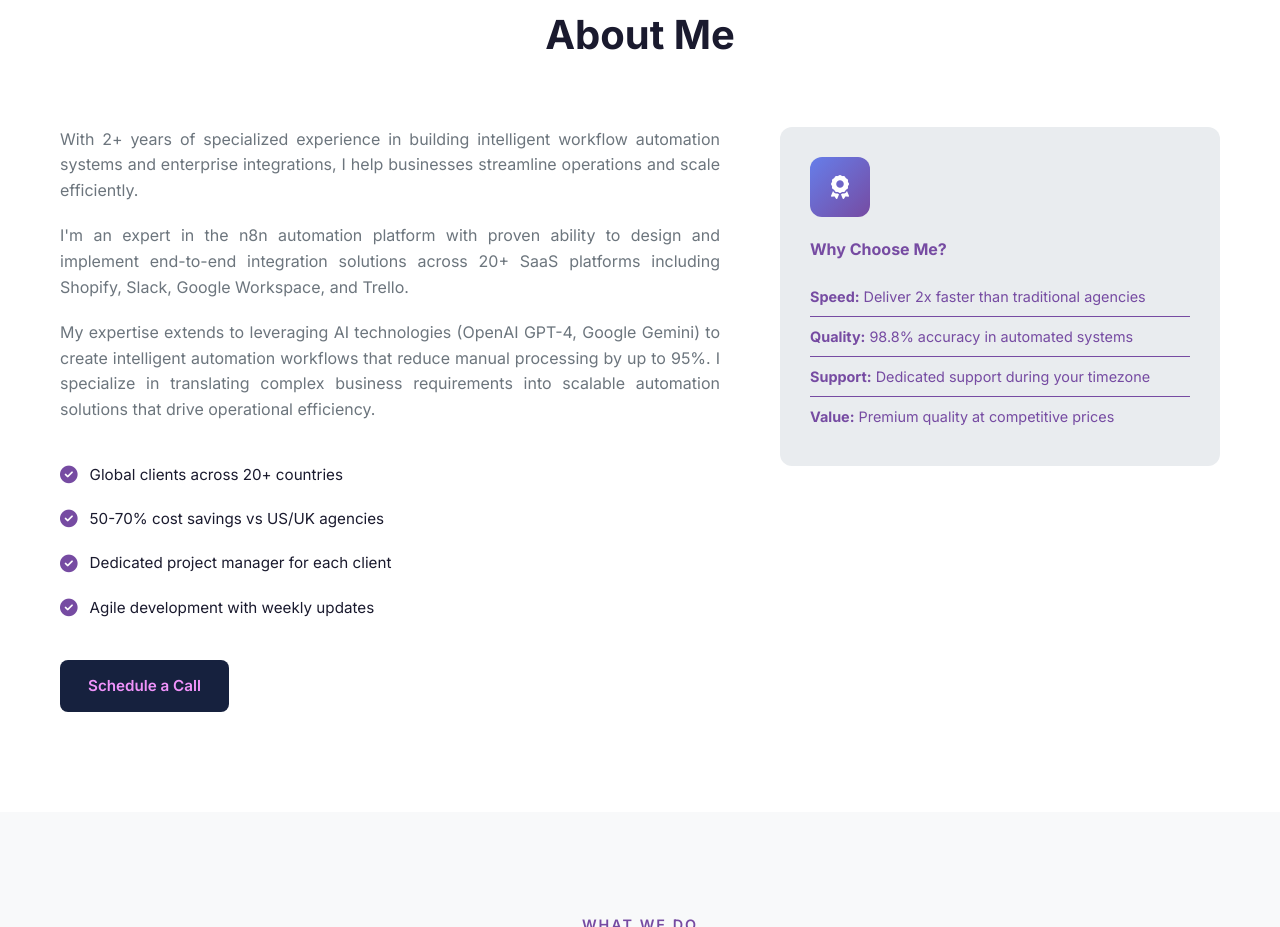
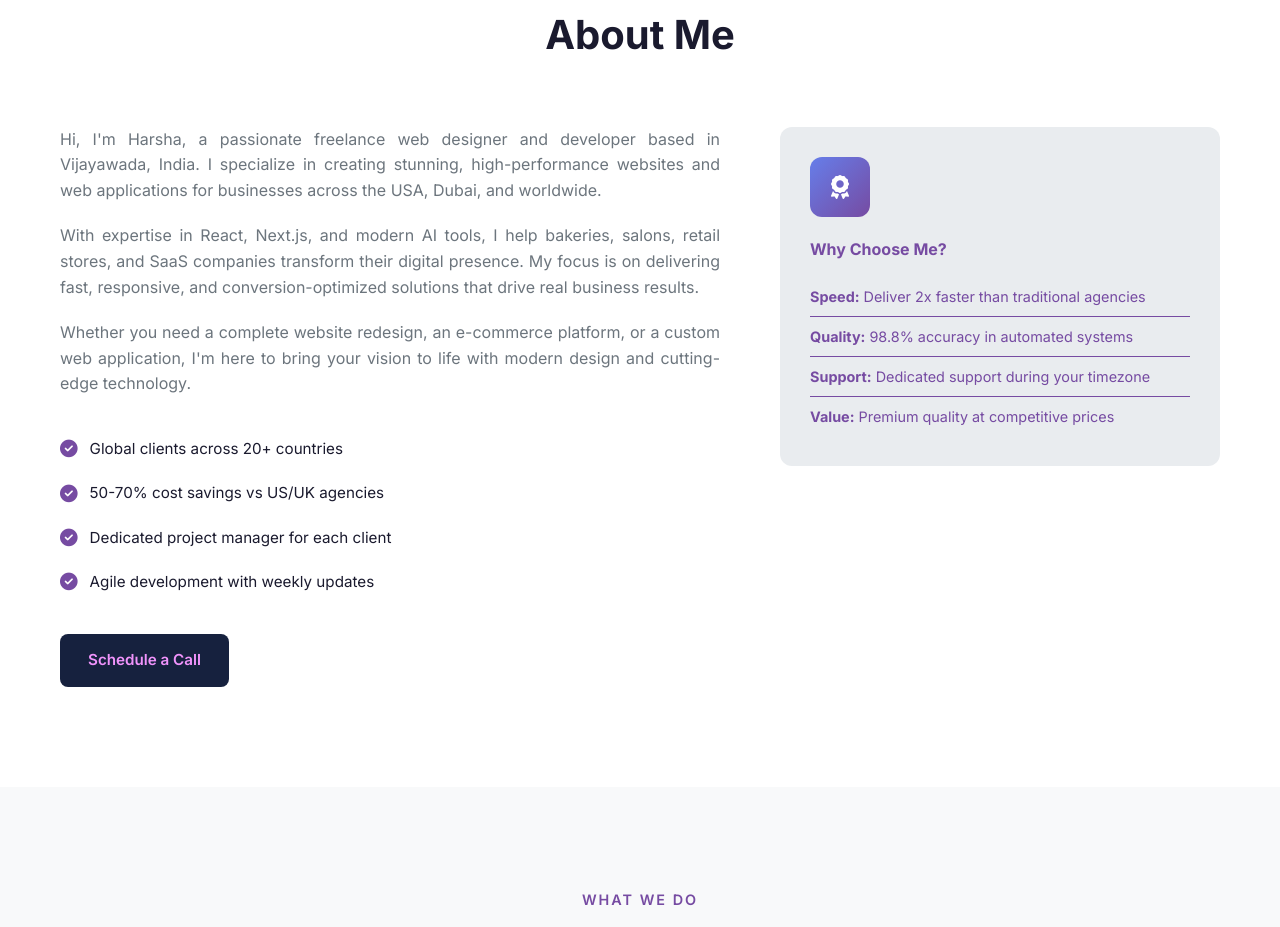
Before and after one commit to HarshaTechKnight/setu-digital, a plain HTML site: page index.html in a window 1280 px wide. Shown: the part 939-1866 px from the top of the page. Drawn offline with Linux system fonts and the light colour scheme.

Commit message:
updated about me content

```diff
--- a/index.html
+++ b/index.html
@@ -106,11 +106,11 @@
             </div>
             <div class="about-content">
                 <div class="about-text">
-                    <p>With 2+ years of specialized experience in building intelligent workflow automation systems and enterprise integrations, I help businesses streamline operations and scale efficiently.</p>
+                    <p>Hi, I'm Harsha, a passionate freelance web designer and developer based in Vijayawada, India. I specialize in creating stunning, high-performance websites and web applications for businesses across the USA, Dubai, and worldwide.</p>
 
-                <p>I'm an expert in the n8n automation platform with proven ability to design and implement end-to-end integration solutions across 20+ SaaS platforms including Shopify, Slack, Google Workspace, and Trello.</p>
+                <p>With expertise in React, Next.js, and modern AI tools, I help bakeries, salons, retail stores, and SaaS companies transform their digital presence. My focus is on delivering fast, responsive, and conversion-optimized solutions that drive real business results.</p>
 
-                <p>My expertise extends to leveraging AI technologies (OpenAI GPT-4, Google Gemini) to create intelligent automation workflows that reduce manual processing by up to 95%. I specialize in translating complex business requirements into scalable automation solutions that drive operational efficiency.</p>
+                <p>Whether you need a complete website redesign, an e-commerce platform, or a custom web application, I'm here to bring your vision to life with modern design and cutting-edge technology.</p>
                     <div class="about-features">
                         <div class="feature">
                             <i class="fas fa-check-circle"></i>
```
